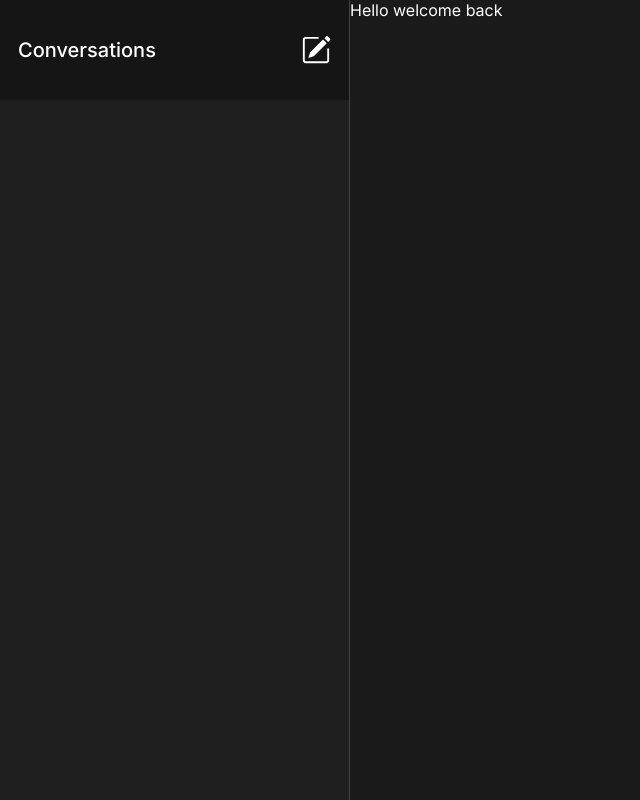
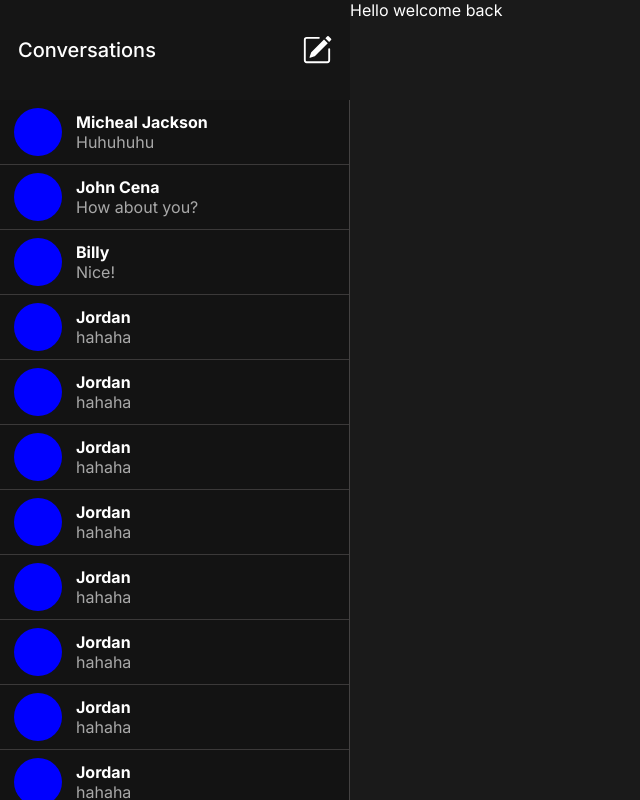
Before and after one commit to hoangat4848/chatapp_react, a React (Create React App) app: page /conversations in a window 1280 px wide. Shown: the whole page, without its empty margins (0-640 px from the left). Built offline with nearby package versions, Linux system fonts and the light colour scheme.

Commit message:
Create mock conversations & styled sidebar items

```diff
--- /dev/null
+++ b/src/__mock__/conversations.ts
@@ -0,0 +1,84 @@
+import { ConversationType } from "../utils/types";
+
+export default [
+  {
+    id: 1,
+    name: "Micheal Jackson",
+    lastMessage: " Huhuhuhu",
+  },
+  {
+    id: 2,
+    name: "John Cena",
+    lastMessage: "How about you?",
+  },
+  {
+    id: 3,
+    name: "Billy",
+    lastMessage: "Nice!",
+  },
+  {
+    id: 4,
+    name: "Jordan",
+    lastMessage: "hahaha",
+  },
+  {
+    id: 4,
+    name: "Jordan",
+    lastMessage: "hahaha",
+  },
+  {
+    id: 4,
+    name: "Jordan",
+    lastMessage: "hahaha",
+  },
+  {
+    id: 4,
+    name: "Jordan",
+    lastMessage: "hahaha",
+  },
+  {
+    id: 4,
+    name: "Jordan",
+    lastMessage: "hahaha",
+  },
+  {
+    id: 4,
+    name: "Jordan",
+    lastMessage: "hahaha",
+  },
+  {
+    id: 4,
+    name: "Jordan",
+    lastMessage: "hahaha",
+  },
+  {
+    id: 4,
+    name: "Jordan",
+    lastMessage: "hahaha",
+  },
+  {
+    id: 4,
+    name: "Jordan",
+    lastMessage: "hahaha",
+  },
+  {
+    id: 4,
+    name: "Jordan",
+    lastMessage: "hahaha",
+  },
+  {
+    id: 4,
+    name: "Jordan",
+    lastMessage: "hahaha",
+  },
+  {
+    id: 4,
+    name: "Jordan",
+    lastMessage: "hahaha",
+  },
+  {
+    id: 4,
+    name: "Jordan",
+    lastMessage: "hahaha",
+  },
+] as ConversationType[];
--- a/src/components/conversations/ConversationSidebar.tsx
+++ b/src/components/conversations/ConversationSidebar.tsx
@@ -1,14 +1,43 @@
 import React from "react";
-import { StyledConversationSidebar } from "../../utils/styles";
+import {
+  ConversationSidebarContainer,
+  ConversationSidebarItem,
+  ConversationSiderbarHeader,
+  StyledConversationSidebar,
+} from "../../utils/styles";
 import { BsPencilSquare } from "react-icons/bs";
+import { ConversationType } from "../../utils/types";
+import styles from "./index.module.scss";
 
-const ConversationSidebar = () => {
+type ConversationSidebarProps = {
+  conversations: ConversationType[];
+};
+
+const ConversationSidebar: React.FC<ConversationSidebarProps> = ({
+  conversations,
+}) => {
   return (
     <StyledConversationSidebar>
-      <header>
+      <ConversationSiderbarHeader>
         <h1>Conversations</h1>
         <BsPencilSquare size={30} />
-      </header>
+      </ConversationSiderbarHeader>
+
+      <ConversationSidebarContainer>
+        {conversations.map((conversation) => (
+          <ConversationSidebarItem key={conversation.id}>
+            <div className={styles.conversationAvatar}></div>
+            <div>
+              <span className={styles.conversationName}>
+                {conversation.name}
+              </span>
+              <span className={styles.conversationLastMessage}>
+                {conversation.lastMessage}
+              </span>
+            </div>
+          </ConversationSidebarItem>
+        ))}
+      </ConversationSidebarContainer>
     </StyledConversationSidebar>
   );
 };
--- /dev/null
+++ b/src/components/conversations/index.module.scss
@@ -0,0 +1,18 @@
+.conversationName {
+  display: block;
+
+  font-weight: bold;
+  font-size: 16px;
+}
+
+.conversationAvatar {
+  width: 48px;
+  height: 48px;
+  border-radius: 50%;
+
+  background-color: blue;
+}
+
+.conversationLastMessage {
+  color: rgb(168, 168, 168);
+}
--- a/src/pages/ConversationPage.tsx
+++ b/src/pages/ConversationPage.tsx
@@ -2,11 +2,12 @@ import React from "react";
 import { Outlet, useParams } from "react-router-dom";
 import ConversationSidebar from "../components/conversations/ConversationSidebar";
 import { Page } from "../utils/styles";
+import mockConversations from "../__mock__/conversations";
 
 const ConversationPage = () => {
   return (
     <Page>
-      <ConversationSidebar />
+      <ConversationSidebar conversations={mockConversations} />
       <Outlet />
     </Page>
   );
--- a/src/utils/styles/index.tsx
+++ b/src/utils/styles/index.tsx
@@ -78,6 +78,11 @@ export const Page = styled.div<PageProps>`
   background-color: #1a1a1a;
 `;
 
+export const StyledConversationChannelPage = styled.div`
+  height: 100vh;
+  margin-left: ${SIDEBAR_WIDTH};
+`;
+
 export const StyledConversationSidebar = styled.aside`
   position: absolute;
   top: 0;
@@ -89,11 +94,22 @@ export const StyledConversationSidebar = styled.aside`
   border-right: 1px solid #c1b9b93a;
   background-color: #1f1f1f;
 
-  & header {
+  overflow-y: scroll;
+  &::-webkit-scrollbar {
+    display: none;
+  }
+`;
+
+export const ConversationSiderbarHeader = styled.header`
+  position: fixed;
+  top: 0;
+  left: 0;
+
   display: flex;
   justify-content: space-between;
   align-items: center;
 
+  width: ${SIDEBAR_WIDTH};
   height: 100px;
   padding: 0 18px;
 
@@ -103,10 +119,19 @@ export const StyledConversationSidebar = styled.aside`
     font-weight: 500;
     font-size: 20px;
   }
-  }
 `;
 
-export const StyledConversationChannelPage = styled.div`
-  height: 100vh;
-  margin-left: ${SIDEBAR_WIDTH};
+export const ConversationSidebarContainer = styled.div`
+  margin-top: 100px;
 `;
+
+export const ConversationSidebarItem = styled.div`
+  display: flex;
+  align-items: center;
+  gap: 14px;
+
+  padding: 8px 14px;
+
+  background-color: #131313;
+  border-bottom: 1px solid #c1b9b93a;
+`;
--- /dev/null
+++ b/src/utils/types.ts
@@ -0,0 +1,5 @@
+export type ConversationType = {
+  id: number;
+  name: string;
+  lastMessage: string;
+};
```
Lines whose indentation alone changed are shown as unchanged.
